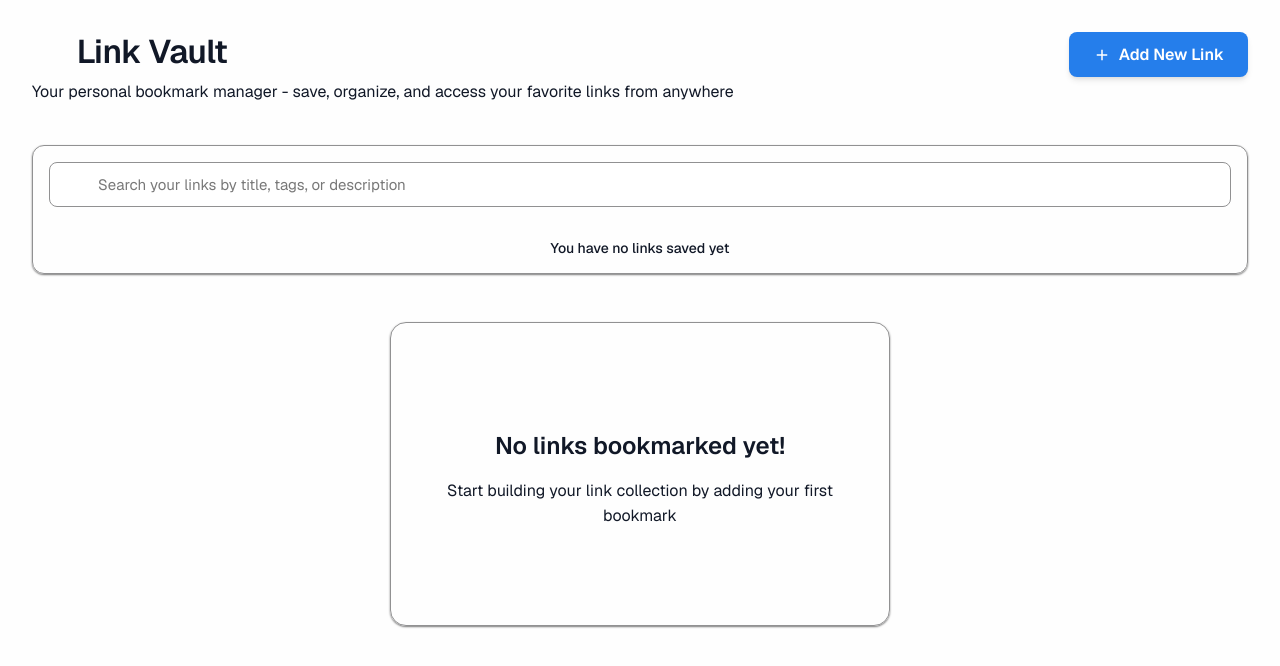
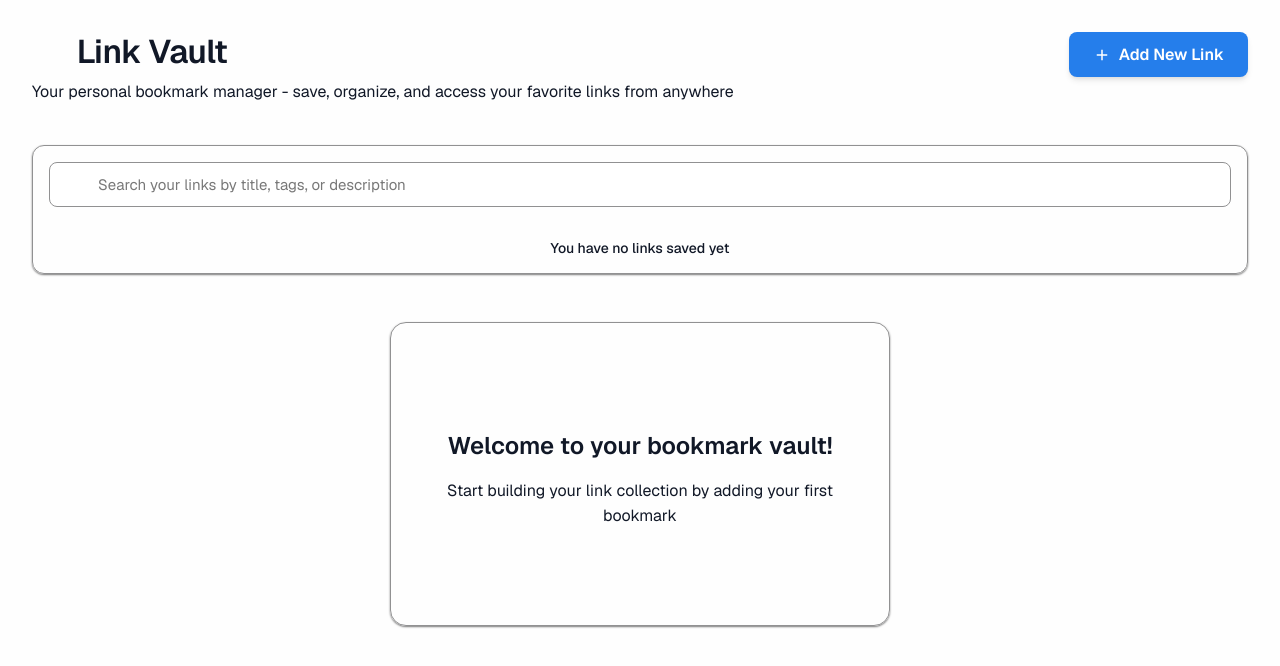
Before and after one commit to Khaviso01/vault-links-app, a React (Vite) app: page / in a window 1280 px wide. Shown: the top 666 px of the page. Built offline with nearby package versions, Linux system fonts and the light colour scheme; some icons are missing.

Commit message:
updated empty state

```diff
--- a/src/components/LinkVault/LinkVault.tsx
+++ b/src/components/LinkVault/LinkVault.tsx
@@ -263,7 +263,7 @@ export const LinkVault: React.FC = () => {
                 <div className="empty-icon">
                   <HugeiconsIcon icon={Bookmark02Icon} />
                 </div>
-                <h3>No links bookmarked yet!</h3>
+                <h3>Welcome to your bookmark vault!</h3>
                 <p>Start building your link collection by adding your first bookmark</p>
 
               </>
```
